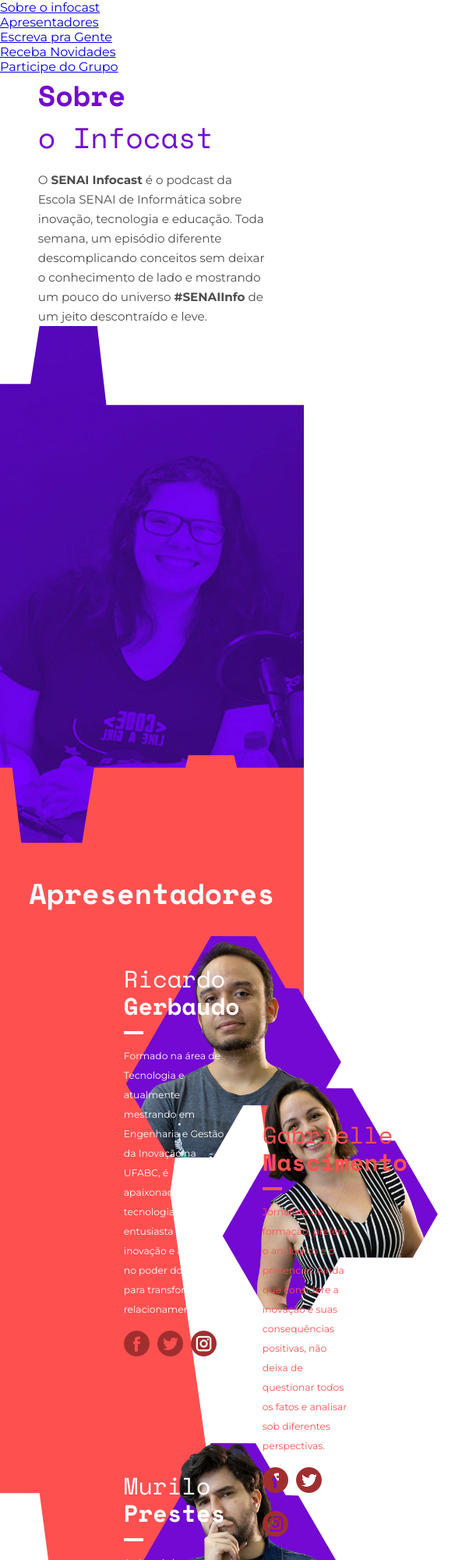
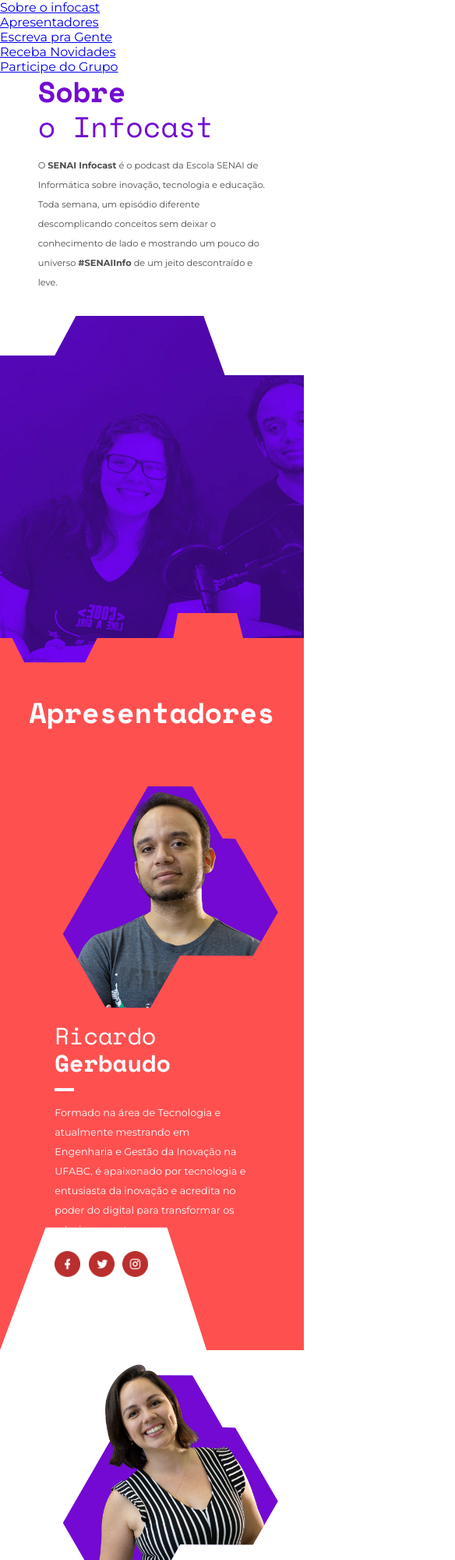
Before and after one commit to claubatista/senai-infocast, a plain HTML site: page index.html in a window 390 px wide. Shown: the top 2000 px of the page at 78% size, 584 px wide, since content can reach past the window. Drawn offline with nearby package versions, Linux system fonts and the light colour scheme.

Commit message:
add mobile responsivity

```diff
--- a/index.html
+++ b/index.html
@@ -81,9 +81,7 @@
                                 <h2>
                                     Ricardo<br><strong>Gerbaudo</strong>
                                 </h2>
-                                <div class="layout__line">
-
-                                </div>
+                                <div class="layout__line"></div>
                                 <p>
                                     Formado na área de Tecnologia
                                     e atualmente mestrando em Engenharia
@@ -93,9 +91,37 @@
                                     para transformar os relacionamentos.
                                 </p>
                                 <div class="speakers__layout-profile__links">
-                                    <a href="#"><img src="assets/icones/facebook-logo-button.png"></a>
-                                    <a href="#"><img src="assets/icones/twitter.png"></a>
-                                    <a href="#"><img src="assets/icones/instagram.png"></a>
+                                    <a href="#"><img src="assets/icones/facebook-orange.png"></a>
+                                    <a href="#"><img src="assets/icones/twitter-orange.png"></a>
+                                    <a href="#"><img src="assets/icones/instagram-orange.png"></a>
+                                </div>
+                            </div>
+                        </div>
+                    </div>
+                    <div class="profile__mobile">
+                        <div class="speakers__layout-profile-3">
+                            <div class="speakers__layout-profile_img-03">
+                                <img class="speakers__front-img" src="assets/imgs/gabi1.png" alt="happy girl with a beautiful smile">
+                                <img class="speakers__back-img" src="assets/imgs/gabi2_hover.png" alt="happy girl with holding a cell phone">
+                            </div>
+                            <div class="speakers__layout-profile_text color">
+                                <h2>
+                                    Gabrielle<br><strong>Nascimento</strong>
+                                </h2>
+                                <div class="layout__line-color">
+
+                                </div>
+                                <p>
+                                    Jornalista de formação, prefere o analógico
+                                    e o presencial. Ainda que considere
+                                    a inovação e suas consequências positivas,
+                                    não deixa de questionar todos os fatos
+                                    e analisar sob diferentes perspectivas.
+                                </p>
+                                <div class="speakers__layout-profile__links">
+                                    <a href="#"><img src="assets/icones/facebook-cinza.png"></a>
+                                    <a href="#"><img src="assets/icones/twitter-cinza.png"></a>
+                                    <a href="#"><img src="assets/icones/instagram-cinza.png"></a>
                                 </div>
                             </div>
                         </div>
@@ -122,9 +148,9 @@
                                     curiosos.
                                 </p>
                                 <div class="speakers__layout-profile__links">
-                                    <a href="#"><img src="assets/icones/facebook-logo-button.png"></a>
-                                    <a href="#"><img src="assets/icones/twitter.png"></a>
-                                    <a href="#"><img src="assets/icones/instagram.png"></a>
+                                    <a href="#"><img src="assets/icones/facebook-orange.png"></a>
+                                    <a href="#"><img src="assets/icones/twitter-orange.png"></a>
+                                    <a href="#"><img src="assets/icones/instagram-orange.png"></a>
                                 </div>
                             </div>
                         </div>
@@ -133,7 +159,7 @@
 
                 <div class="speakers__col-2">
                     <div class="speakers__layout-profile">
-                        <div class="speakers__layout-profile-3">
+                        <div class="speakers__layout-profile-3 teste">
                             <div class="speakers__layout-profile_img-03">
                                 <img class="speakers__front-img" src="assets/imgs/gabi1.png" alt="happy girl with a beautiful smile">
                                 <img class="speakers__back-img" src="assets/imgs/gabi2_hover.png" alt="happy girl with holding a cell phone">
@@ -153,9 +179,9 @@
                                     e analisar sob diferentes perspectivas.
                                 </p>
                                 <div class="speakers__layout-profile__links">
-                                    <a href="#"><img src="assets/icones/facebook-logo-button.png"></a>
-                                    <a href="#"><img src="assets/icones/twitter.png"></a>
-                                    <a href="#"><img src="assets/icones/instagram.png"></a>
+                                    <a href="#"><img src="assets/icones/facebook-cinza.png"></a>
+                                    <a href="#"><img src="assets/icones/twitter-cinza.png"></a>
+                                    <a href="#"><img src="assets/icones/instagram-cinza.png"></a>
                                 </div>
                             </div>
                         </div>
@@ -182,9 +208,9 @@
                                     ao mundo.
                                 </p>
                                 <div class="speakers__layout-profile__links">
-                                    <a href="#"><img src="assets/icones/facebook-logo-button.png"></a>
-                                    <a href="#"><img src="assets/icones/twitter.png"></a>
-                                    <a href="#"><img src="assets/icones/instagram.png"></a>
+                                    <a href="#"><img src="assets/icones/facebook-orange.png"></a>
+                                    <a href="#"><img src="assets/icones/twitter-orange.png"></a>
+                                    <a href="#"><img src="assets/icones/instagram-orange.png"></a>
                                 </div>
                             </div>
                         </div>
--- a/sass/layout/_about.scss
+++ b/sass/layout/_about.scss
@@ -36,6 +36,10 @@
         .about__title {
             color:  #730bd2;
             font-weight: 200;
+
+            @media (max-width: 425px){
+            line-height: 45px;
+            }
         }
 
         .about__text {
@@ -46,7 +50,14 @@
             margin-top: 15px;
 
             @media (max-width: 768px) {
-                width: 100%
+                width: 100%;
+            }
+
+            @media (max-width: 425px) {
+                font-size: 0.714rem;
+                margin-bottom: 30px;
+                width: 100%;
+                line-height: 25px;
             }
 
             &-weight {
--- a/sass/layout/_banner.scss
+++ b/sass/layout/_banner.scss
@@ -6,4 +6,11 @@
     background-position: initial;
     -webkit-clip-path: polygon(0 11%, 10% 11%, 13% 0%, 32% 0%, 35% 15%, 100% 15%, 100% 100%, 0 100%);
     clip-path: polygon(0 11%, 10% 11%, 13% 0%, 32% 0%, 35% 15%, 100% 15%, 100% 100%, 0 100%);
+
+        @media (max-width: 425px) {
+            -webkit-clip-path: polygon(0 10%, 18% 10%, 25% 0%, 67% 0%, 74% 15%, 100% 15%, 100% 100%, 0 100%);
+            clip-path: polygon(0 10%, 18% 10%, 25% 0%, 67% 0%, 74% 15%, 100% 15%, 100% 100%, 0 100%);
+            height: 60vh;
+            background-position: left;
+        }
 }
--- a/sass/layout/_speakers.scss
+++ b/sass/layout/_speakers.scss
@@ -2,9 +2,9 @@
 
 /*configuração do clip path da section speakers*/
 .speakers {
-    padding-top: 150px;
+    padding-top: 100px;
     margin-top: -125px;
-    height: 190vh;
+    // min-height: 100vh;
     position: relative;
 
     &::before {
@@ -20,13 +20,21 @@
         left: 0;
         width: 100%;
         height: 100%;
+        @media (max-width: 425px){
+            -webkit-clip-path:polygon(0 1%, 4% 1%, 8% 2%, 28% 2%, 32% 1%, 57% 1%, 60% -1%, 76% -1%, 80% 1%, 100% 1%, 100% 30%, 68% 30%, 55% 25%, 15% 25%, -15% 35%, 27% 49%, 65% 49%, 91% 49%, 95% 46%, 100% 46%, 100% 98%,100% 100%, 0% 200%);
+            clip-path:polygon(0 1%, 4% 1%, 8% 2%, 28% 2%, 32% 1%, 57% 1%, 60% -1%, 76% -1%, 80% 1%, 100% 1%, 100% 30%, 68% 30%, 55% 25%, 15% 25%, -15% 35%, 27% 49%, 65% 49%, 91% 49%, 95% 46%, 100% 46%, 100% 98%,100% 100%, 0% 200%);
+        }
     }
     &__container {
-        width: 100%;
+        width: 80%;
         margin: 0 auto;
         display: flex;
         justify-content: space-between;
-        position: relative;
+
+        @media(max-width: 425px){
+           flex-direction: column;
+
+        }
     }
 
     /*title*/
@@ -37,38 +45,44 @@
         text-align: center;
         z-index: 3;
         position: relative;
+        margin-bottom: 50px;
     }
 }
 
-/*box de contifuração todo o conteudo de cada profile*/
-.speakers__layout-profile-1 {
-    display: flex;
-    justify-content: space-between;
-    position: relative;
-    bottom: -50px;
+.profile__mobile {
+    display: none;
+
+    @media(max-width: 425px){
+        display: flex;
+    }
 }
 
-.speakers__layout-profile-2 {
-    display: flex;
-    justify-content: space-between;
-    position: relative;
-    bottom: -175px;
+.speakers__col-1,
+.speakers__col-2 {
+    width: 50%;
+    margin: 0;
 }
 
-.speakers__layout-profile-3 {
-    display: flex;
-    justify-content: space-between;
-    position: relative;
-    bottom: -250px;
-    right: 90px;
+.speakers__col-2 {
+    margin-top: 200px;
+    margin-left: -200px;
 }
 
+.speakers__layout-profile {
+    margin-bottom: 100px;
+}
+
+/*box de contifuração todo o conteudo de cada profile*/
+.speakers__layout-profile-1,
+.speakers__layout-profile-2,
+.speakers__layout-profile-3,
 .speakers__layout-profile-4 {
     display: flex;
     justify-content: space-between;
-    position: relative;
-    bottom: -375px;
-    right: 90px;
+
+    @media(max-width: 425px){
+        flex-direction: column;
+    }
 }
 
 
@@ -78,22 +92,20 @@
 .speakers__layout-profile_img-03,
 .speakers__layout-profile_img-04 {
     position: relative;
+    height: 320px;
 
-        img  {
-            position: absolute;
+    img  {
+        position: absolute;
     }
 }
 
+
 /*configuração das margens das fotos de cada coluna*/
 .speakers__layout-profile_img-01,
-.speakers__layout-profile_img-02 {
-    margin: -40px 0 0 140px;
-    z-index: 0;
-}
-
+.speakers__layout-profile_img-02,
 .speakers__layout-profile_img-03,
 .speakers__layout-profile_img-04 {
-    margin: -45px 0 0 65px;
+    margin: 0;
     z-index: 0;
 }
 
@@ -102,11 +114,13 @@
 .speakers__front-img {
     z-index: 4;
     width: 320px;
+    margin-left: 20px;
 }
 
 .speakers__back-img {
-    z-index:3;
+    z-index: 3;
     width: 320px;
+    margin-left: 20px;
     opacity: 0;
 }
 
@@ -133,6 +147,13 @@
     line-height: 25px;
     margin-top: 15px;
     z-index: 1;
+
+        @media (max-width: 425px) {
+            display: block;
+            width: 80%;
+            margin: 0 auto;
+            font-size: 0.80rem;
+        }
 
     /*configuração dos títulos*/
      h2 {
@@ -166,3 +187,17 @@
         margin: 15px 0;
     }
 }
+
+@media (max-width: 425px){
+    .speakers__col-1,
+    .speakers__col-2 {
+        width: 100%;
+        margin: 0;
+    }
+}
+
+@media (max-width: 425px){
+    .teste {
+        display: none;
+    }
+}
```
Also changed, not shown: assets/icones/facebook-cinza.png (added), assets/icones/facebook-logo-button.png (deleted), assets/icones/facebook-orange.png (added), assets/icones/facebook.png (deleted), assets/icones/fb.png (deleted), assets/icones/instagram-1.png (deleted), assets/icones/instagram-cinza.png (added), assets/icones/instagram-orange.png (added), assets/icones/instagram.png (deleted), assets/icones/twitter-1.png (deleted), assets/icones/twitter-cinza.png (added), assets/icones/twitter-orange.png (added), assets/icones/twitter.png (deleted), css/style.css, 1 other file.
